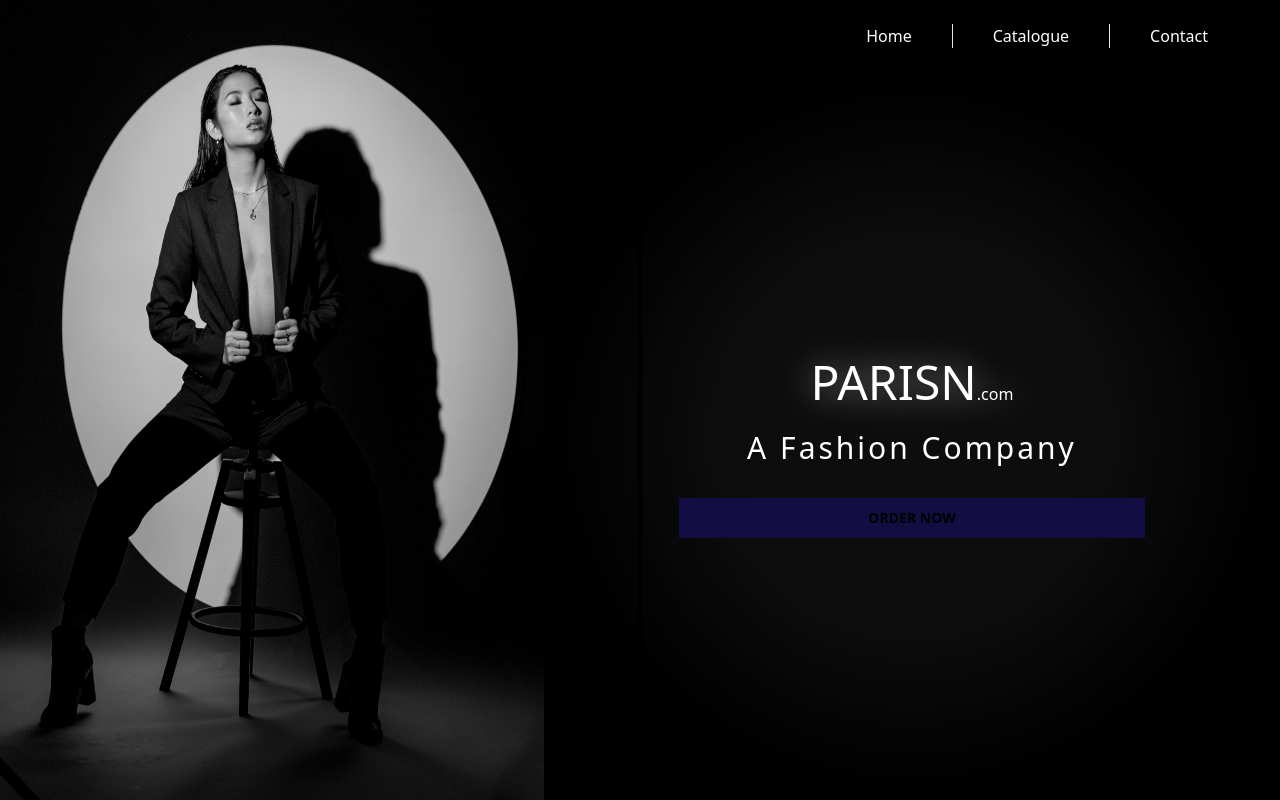
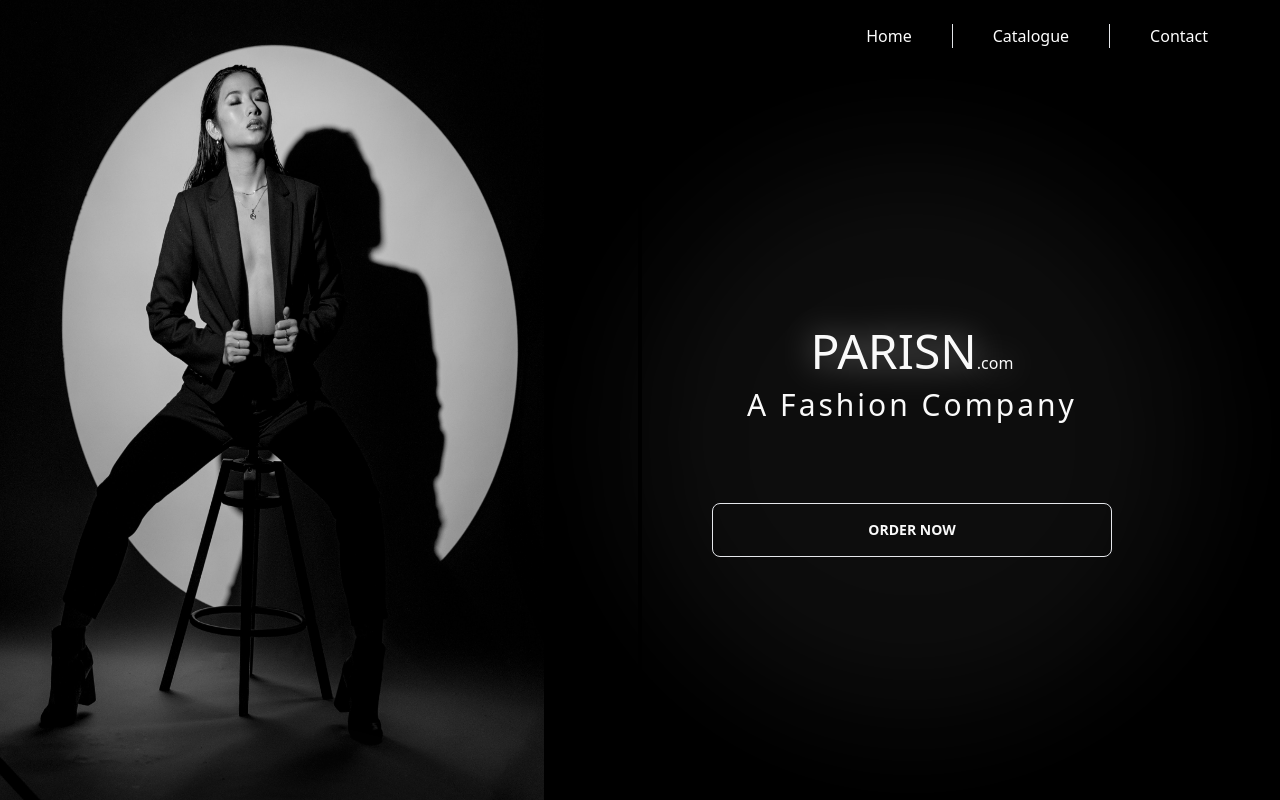
Before and after one commit to norvalbv/Parisn, a React (Vite) app in the folder webapp/: page / in a window 1280 px wide. Shown: the top 800 px of the page. Built offline with nearby package versions, Linux system fonts and the light colour scheme.

Commit message:
fix: colours for components and design

```diff
--- a/webapp/src/App.tsx
+++ b/webapp/src/App.tsx
@@ -3,7 +3,7 @@
 
 const App = () => {
   return (
-    <div className="h-screen bg-black box-border">
+    <div className="h-screen bg-black box-border text-primary-light">
       <Dashboard />
     </div>
   );
--- a/webapp/src/components/Button.tsx
+++ b/webapp/src/components/Button.tsx
@@ -6,10 +6,6 @@
    * Text or label of button
    */
   text: string;
-  /**
-   * What color of button
-   */
-  buttonType?: keyof typeof buttonTypeMap;
   /**
    * How big the button
    */
@@ -76,10 +72,9 @@
   (
     {
       text,
-      buttonType = "secondary",
       size = "base",
       rounded = "none",
-      width,
+      width = "25rem",
       color,
       backgroundColor,
       disabled,
@@ -106,11 +101,11 @@
     return (
       <button
         type="submit"
-        className={`relative inline-flex items-center justify-center text-center ${
+        className={`relative inline-flex items-center justify-center text-center hover:bg-buttons-hover ${
           upperCase ? "uppercase" : ""
-        } ${buttonRadiusMap[rounded]} ${buttonTypeMap[buttonType]} ${
+        } ${buttonRadiusMap[rounded]} ${
           buttonSizeMap[size]
-        } ${classes}`}
+        } ${classes} border py-4`}
         style={{ width, color, backgroundColor }}
         onClick={(): void => clickHandle()}
         role="button"
@@ -144,15 +139,6 @@
 
 Button.displayName = "Button";
 
-const buttonTypeMap = {
-  primary: "bg-primary text-white",
-  secondary: "bg-secondary text-black",
-  neutral: "bg-neutral text-black",
-  warning: "bg-warning text-white",
-  outline: "bg-white border border-primary text-primary",
-  green: "bg-green-500 text-white",
-};
-
 const buttonSizeMap = {
   xs: "px-1 py-2 text-sm",
   sm: "px-5 py-2.5 text-sm",
--- a/webapp/src/components/Design/Radial.tsx
+++ b/webapp/src/components/Design/Radial.tsx
@@ -2,18 +2,18 @@
 
 interface RadialProps {
   size?: keyof typeof sizeMap;
-  color?: string;
+  color?: keyof typeof colorMap;
   classes?: string;
 }
 
 const Radial: FC<RadialProps> = ({
   size = "md",
-  color = "primary",
+  color = "blueGreen",
   classes,
 }): ReactElement => {
   return (
     <svg
-      className={`absolute w-[35rem] h-[35rem] rounded-full bg-[#111] opacity-80 blur-3xl z-0 ${classes}`}
+      className={`absolute w-[35rem] h-[35rem] rounded-full bg-[#111] opacity-80 blur-3xl z-0 ${classes} bg-secondary-${color}`}
     />
   );
 };
@@ -27,3 +27,12 @@
   xl: "20",
   "2xl": "25",
 };
+
+const colorMap = {
+  bluegreen: "blueGreen",
+  darkpurple: "darkPurple",
+  purple: "purple",
+  green: "green",
+  blue: "blue",
+  neutral: "neutral",
+};
--- a/webapp/src/pages/Dashboard.tsx
+++ b/webapp/src/pages/Dashboard.tsx
@@ -6,7 +6,7 @@
 
 const Dashboard = () => {
   return (
-    <>
+    <div className="bg-primary-dark">
       <NavBar />
       <div className="flex items-center">
         <img
@@ -18,8 +18,8 @@
         <div className="relative flex justify-center items-center flex-1">
           <Radial />
 
-          <div className="text-white absolute text-center">
-            <div className="my-3">
+          <div className="absolute text-center">
+            <div>
               <span className="text-[3rem] drop-shadow-[0_0_16px_rgba(255,255,255,0.5)]">
                 PARISN
               </span>
@@ -27,8 +27,10 @@
                 .com
               </span>
             </div>
-            <span className="text-3xl tracking-widest">A Fashion Company</span>
-            <Button text="Order now" classes="mt-8" />
+            <span className="text-3xl tracking-widest block">
+              A Fashion Company
+            </span>
+            <Button text="Order now" classes="mt-20" rounded="lg" />
           </div>
         </div>
       </div>
@@ -39,18 +41,21 @@
         <Line rotate="verticle" />
       </div>
       <div className="h-screen flex">
-        <p className="flex-1">
-          PARSIN.com <br /> Launched in 2022 allows you to choose the price you
-          pay for your items in a reverse bidding strategy technique. Starting
-          at £10,000 per item, over time the price of the item drops to £0.
+        <p className="flex flex-col justify-center items-center text-center px-40 leading-8">
+          <span className="block font-semibold text-inherit underline">
+            PARSIN.com
+          </span>
+          Launched in 2022 allows you to choose the price you pay for your items
+          in a reverse bidding strategy technique. Starting at £10,000 per item,
+          over time the price of the item drops to £0.
         </p>
         <img
           src={DASHBOARD_IMAGE}
           alt={DASHBOARD_IMAGE}
-          className="h-screen w-[42.5%] flex-1"
+          className="h-screen w-[42.5%]"
         />
       </div>
-    </>
+    </div>
   );
 };
 
--- a/webapp/tailwind.config.js
+++ b/webapp/tailwind.config.js
@@ -4,38 +4,33 @@
   theme: {
     extend: {
       colors: {
-        primary: "#1AAAE1",
-        primaryVariants: {
-          100: "#E1F5FF",
-          200: "#B3ECFF",
-          300: "#81DEFF",
-          400: "#5ED0FF",
-          500: "#00B8FF",
-          600: "#00A6FF",
-          700: "#0097FF",
-          800: "#0085FF",
-          900: "#006EFF",
+        primary: {
+          dark: "#000000",
+          light: "#FAFAFA",
         },
-        secondary: "#120E44",
-        secondaryVariants: {
-          100: "#F0F0F0",
-          200: "#D9D9D9",
-          300: "#C0C0C0",
-          400: "#AFAFAF",
-          500: "#9E9E9E",
-          600: "#8C8C8C",
-          700: "#7A7A7A",
-          800: "#686868",
-          900: "#585858",
+        secondary: {
+          blueGreen: "#004B6E",
+          darkPurple: "#120E44",
+          purple: "#8948DC",
+          green: "#00BA92",
+          blue: "#1BC5DC",
+          neutral: "#004B6E",
         },
-        neutral: "#DBDBDB",
-        neutralVariants: {},
+        buttons: {
+          active: "#000000",
+          hover: "#061D28",
+          disabled: "#D1D5DB",
+        },
         utility: {
           warning: {
-            main: "#E50707",
+            main: "#FF3A38",
           },
-          neutral: {},
-          success: {},
+          pending: {
+            main: "#FF9237",
+          },
+          success: {
+            main: "#139C08",
+          },
         },
       },
     },
```
